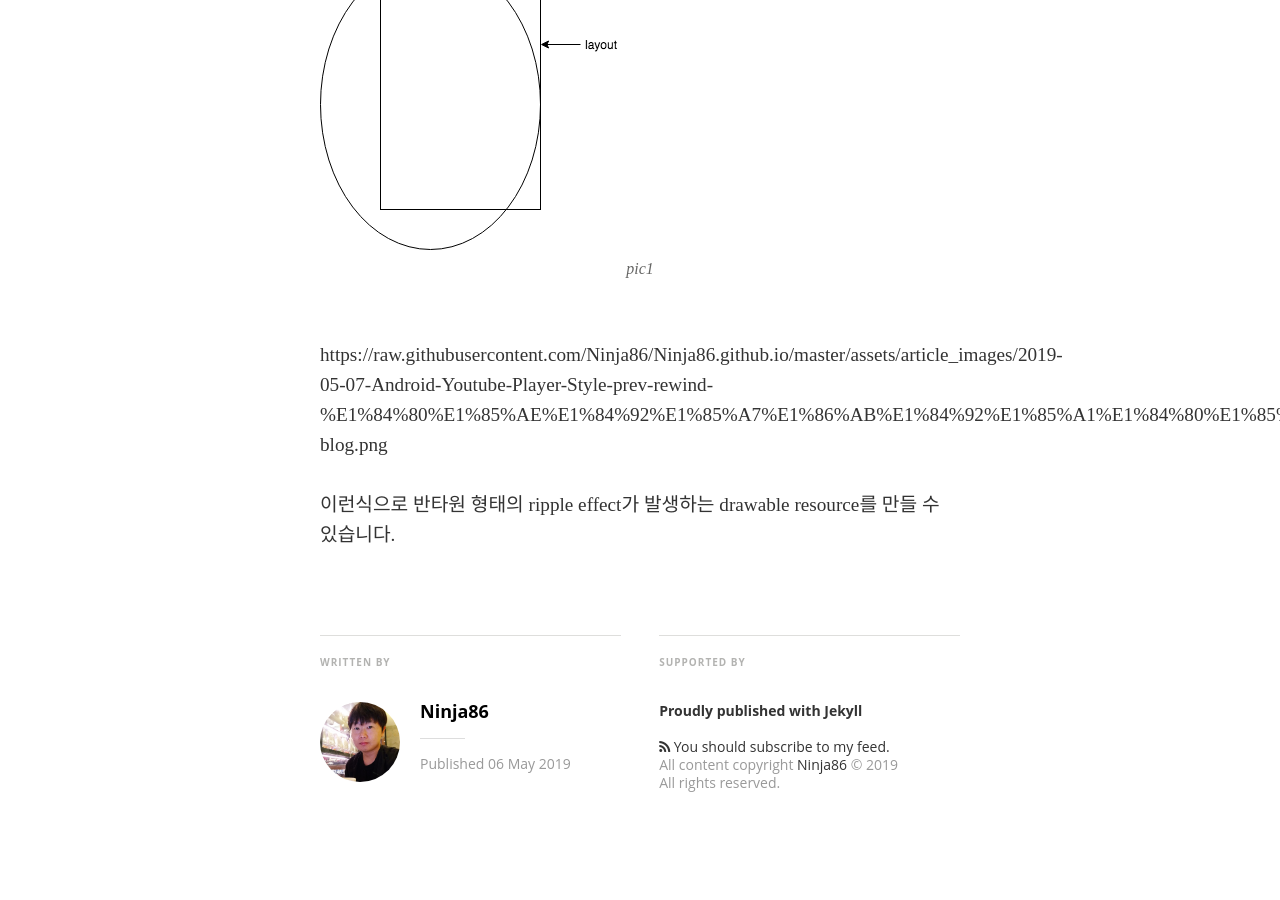
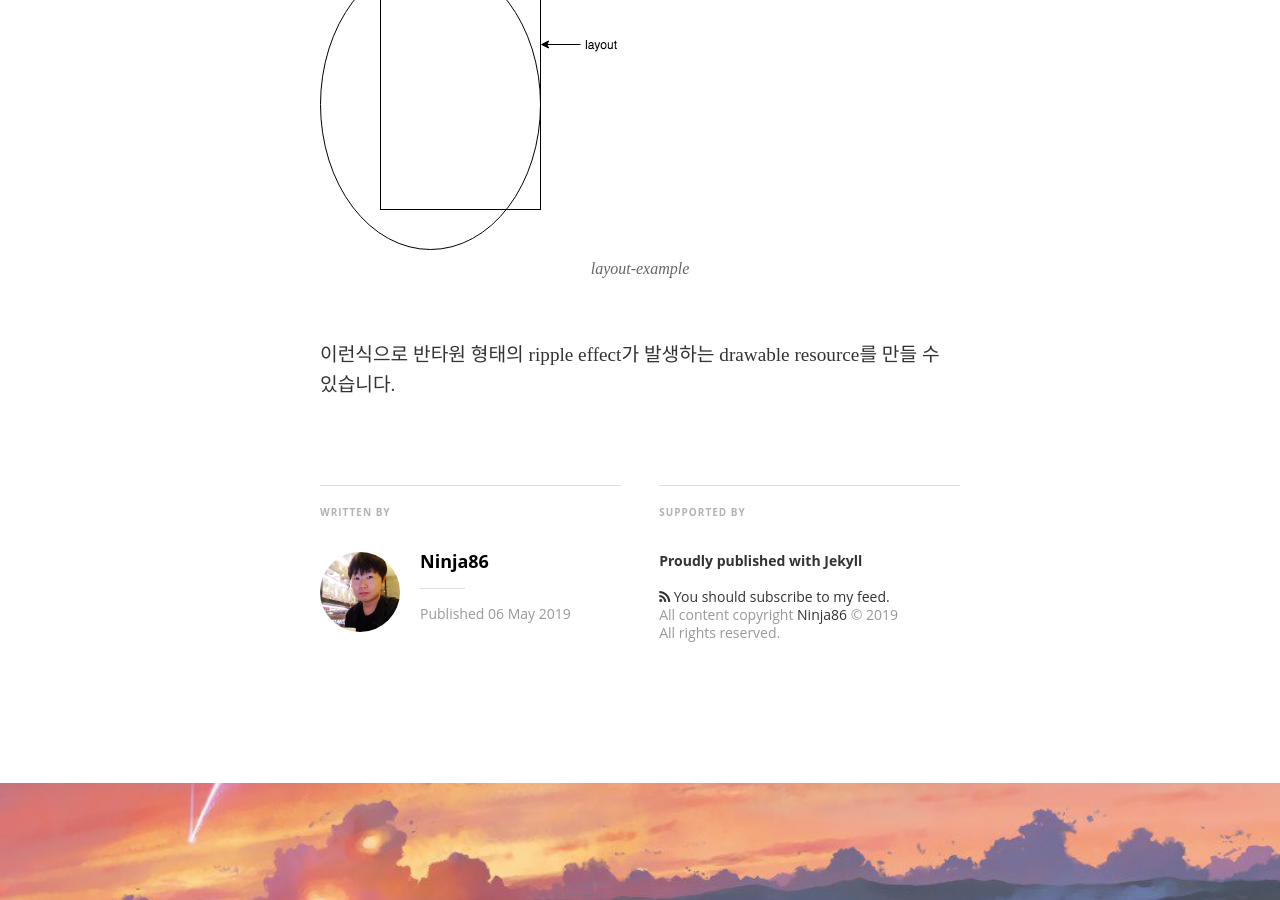
Before and after one commit to Ninja86/Ninja86.github.io, a Jekyll site: the page built from _posts/2019-05-07-Android-Youtube-Player-Style-prev-rewind-구현하기.md, in a window 1280 px wide and 900 px high, scrolled down 1611 px. Built offline with Jekyll 4.4.1, drawn with Linux system fonts in a browser that asks for light colours; nearby versions of some CDN libraries; some web fonts are replaced; our own code applies the rules of GitHub Pages for plain Markdown files; comment, search, counter and statistics services are not loaded.

Commit message:
Update 2019-05-07-Android-Youtube-Player-Style-prev-rewind-구현하기.md

```diff
--- a/_posts/2019-05-07-Android-Youtube-Player-Style-prev-rewind-구현하기.md
+++ b/_posts/2019-05-07-Android-Youtube-Player-Style-prev-rewind-구현하기.md
@@ -51,8 +51,6 @@ ripple effect 발생할 때의 색을 지정할 수 있습니다.
 item에 **left, right, top, bottom** 에 값을 주면 item의 anchor point를 이동시킬 수가 있습니다.
 위와 같이 left, top, bottom에 마이너스 값을 주면 item의 크기가 부모 layout보다 커지게 되어 그려지게 됩니다.
 
-![pic1](/assets/article_images/2019-05-07-Android-Youtube-Player-Style-prev-rewind-구현하기/github-blog.png)
-
-https://raw.githubusercontent.com/Ninja86/Ninja86.github.io/master/assets/article_images/2019-05-07-Android-Youtube-Player-Style-prev-rewind-%E1%84%80%E1%85%AE%E1%84%92%E1%85%A7%E1%86%AB%E1%84%92%E1%85%A1%E1%84%80%E1%85%B5/github-blog.png
+![layout-example](https://raw.githubusercontent.com/Ninja86/Ninja86.github.io/master/assets/article_images/2019-05-07-Android-Youtube-Player-Style-prev-rewind-%E1%84%80%E1%85%AE%E1%84%92%E1%85%A7%E1%86%AB%E1%84%92%E1%85%A1%E1%84%80%E1%85%B5/github-blog.png)
 
 이런식으로 반타원 형태의 ripple effect가 발생하는 drawable resource를 만들 수 있습니다.
```
